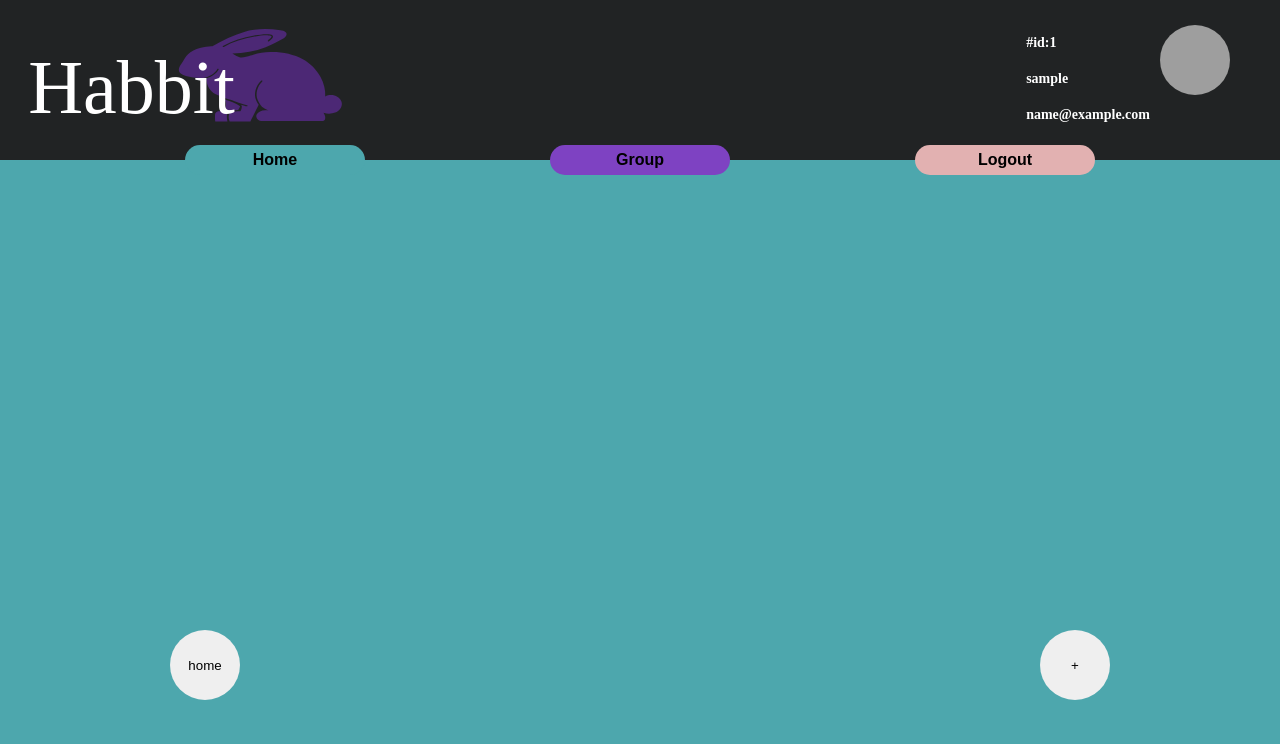
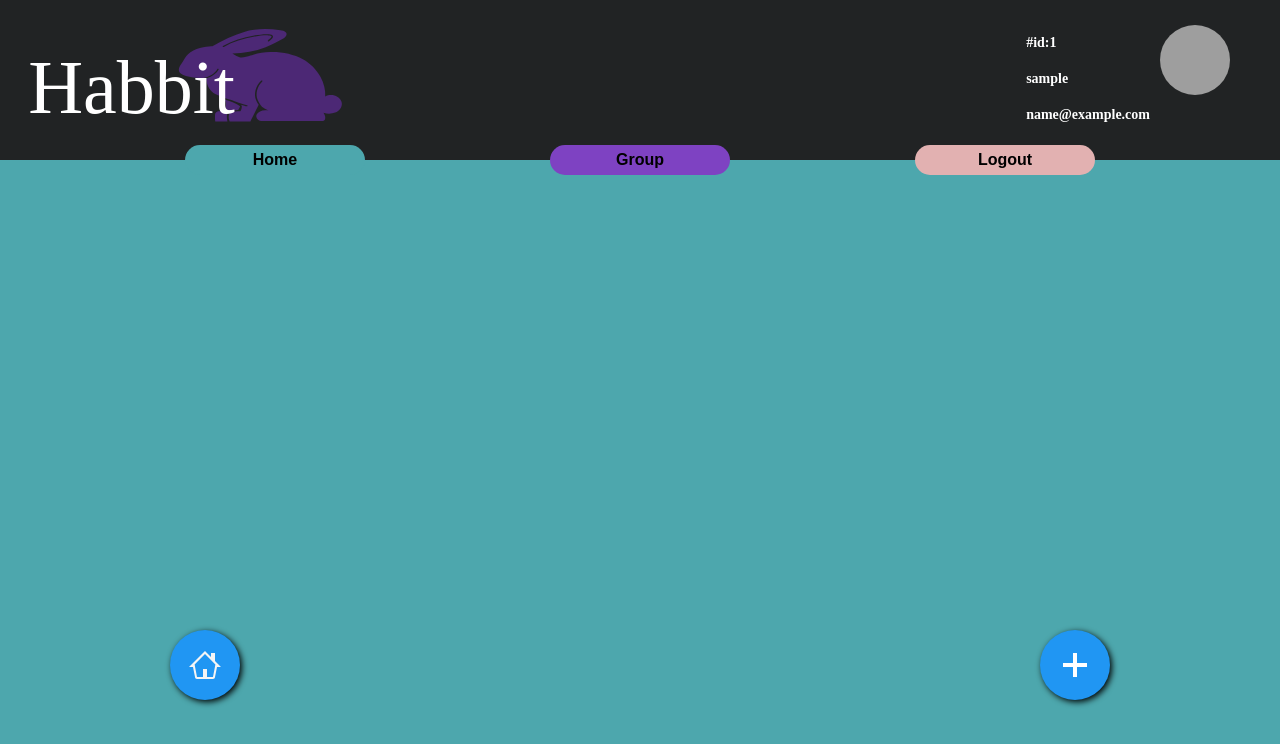
Before and after one commit to daniell18/kenzie-gestao-de-habitos, a React (Create React App) app: page /home in a window 1280 px wide. Shown: the top 744 px of the page. Built offline with nearby package versions, Linux system fonts and the light colour scheme; no server answers; sample sign-in values are in the browser's storage; grey boxes are pictures that could not be loaded; a web font is replaced by a local one.

Commit message:
fix/ButtonStyle

```diff
--- a/src/Components/Body/Bodystyle.js
+++ b/src/Components/Body/Bodystyle.js
@@ -1,6 +1,6 @@
 import styled from "styled-components";
-import sair from "../../Images/1725-exit-sign-outline.svg"
-import logo3 from "../../Images/logo.svg"
+import sair from "../../Images/1725-exit-sign-outline.svg";
+import logo3 from "../../Images/logo.svg";
 
 export const ContainerBody = styled.div`
   width: 100%;
@@ -15,57 +15,88 @@ export const ContainerBody = styled.div`
 export const ParagrafoLogout = styled.p`
   text-align: center;
   color: white;
-    margin-bottom:70px;
+  margin-bottom: 70px;
   font-size: x-large;
   font-weight: 600;
 `;
 
-export const ButtonPlus = styled.button `
+export const ButtonPlus = styled.button`
+  display: flex;
+  justify-content: center;
+  align-items: center;
+  box-shadow: 2px 2px 6px black;
+  background-color: #2096f3;
+  font-size: 2rem;
   width: 50px;
   height: 50px;
   position: fixed;
   bottom: 60px;
   border: none;
   right: 35px;
-  border-radius: 125px;
+  border-radius: 50%;
+  color: white;
+
+  &:hover {
+    color: black;
+    background-color: white;
+    border: 1px solid black;
+  }
+
   @media screen and (min-width: 1024px) {
     width: 70px;
     height: 70px;
     position: fixed;
     bottom: 100px;
     right: 170px;
-  border-radius: 125px;}
+    border-radius: 125px;
+  }
   @media screen and (min-width: 1440px) {
     width: 70px;
     height: 70px;
     position: fixed;
     bottom: 100px;
     right: 310px;
-  border-radius: 125px;}
+    border-radius: 125px;
+  }
 `;
 
 export const GoHome = styled.button`
+  display: flex;
+  justify-content: center;
+  align-items: center;
+  box-shadow: 2px 2px 6px black;
+  background-color: #2096f3;
+  color: var(--white);
+  font-size: 2rem;
   width: 50px;
   height: 50px;
   position: fixed;
   bottom: 60px;
   border: none;
   left: 35px;
-  border-radius: 125px;
+  border-radius: 50%;
+
+  &:hover {
+    color: black;
+    background-color: white;
+    border: 1px solid black;
+  }
   @media screen and (min-width: 1024px) {
     width: 70px;
     height: 70px;
     position: fixed;
     bottom: 100px;
     left: 170px;
-  border-radius: 125px;}
+    border-radius: 125px;
+  }
   @media screen and (min-width: 1440px) {
     width: 70px;
     height: 70px;
     position: fixed;
     bottom: 100px;
     left: 310px;
-  border-radius: 125px;}
+    border-radius: 125px;
+  }
 `;
 
 export const LogoutPage = styled.div`
@@ -85,7 +116,7 @@ export const Sair = styled.button`
 
 export const LogoSair = styled.div`
   width: 320px;
-    margin-bottom:30px;
+  margin-bottom: 30px;
   height: 100px;
   background-image: url(${logo3});
 `;
--- a/src/Components/Body/index.jsx
+++ b/src/Components/Body/index.jsx
@@ -8,6 +8,7 @@ import {
   ButtonPlus,
   GoHome,
 } from "./Bodystyle";
+import { GoPlus, GoHome as GoHome1 } from "react-icons/go";
 import { useHistory } from "react-router";
 import { useContext, useEffect } from "react";
 import { LoginContext } from "../../Providers/Login";
@@ -84,14 +85,17 @@ function Body({ color, pages, item }) {
           </LogoutPage>
         )}
         {pages !== "logout" ? (
-          <GoHome onClick={() => history.push("/home")}> home </GoHome>
+          <GoHome onClick={() => history.push("/home")}>
+            {" "}
+            <GoHome1 />{" "}
+          </GoHome>
         ) : null}
         {pages !== "logout" && pages !== "Members" ? (
           <ButtonPlus
             className="buttonPlus"
             onClick={() => setIsModalVisible(true)}
           >
-            +
+            <GoPlus />
           </ButtonPlus>
         ) : null}
         {isModalVisible ? (
```
Lines whose indentation alone changed are shown as unchanged.
